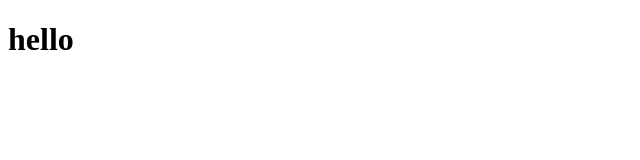
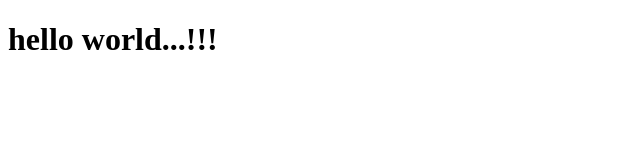
Before and after one commit to anbya/first-html, a plain HTML site: page index.html in a window 1280 px wide. Shown: the whole page, without its empty margins (0-640 px from the left). Drawn offline with Linux system fonts and the light colour scheme.

Commit message:
anbya second commit

```diff
--- a/index.html
+++ b/index.html
@@ -7,6 +7,6 @@
     <title>Document</title>
 </head>
 <body>
-    <h1>hello</h1>
+    <h1>hello world...!!!</h1>
 </body>
 </html>
```
